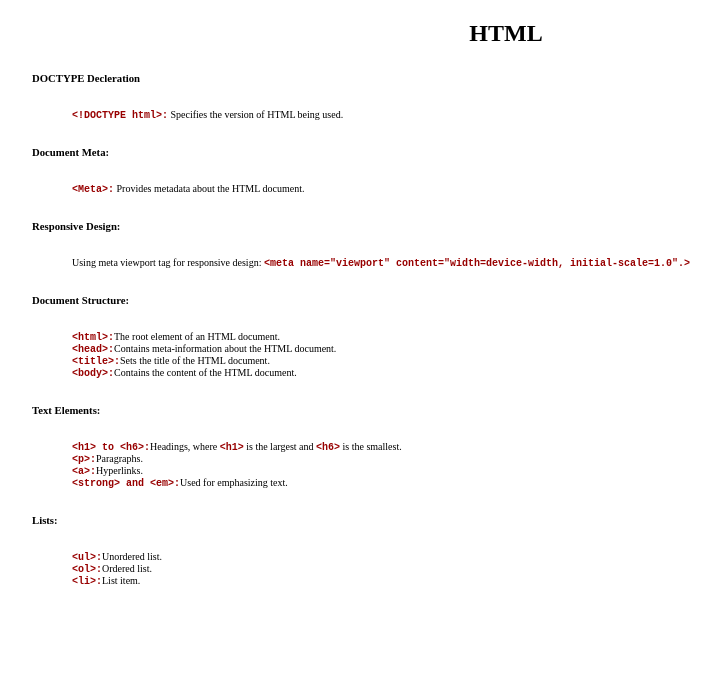
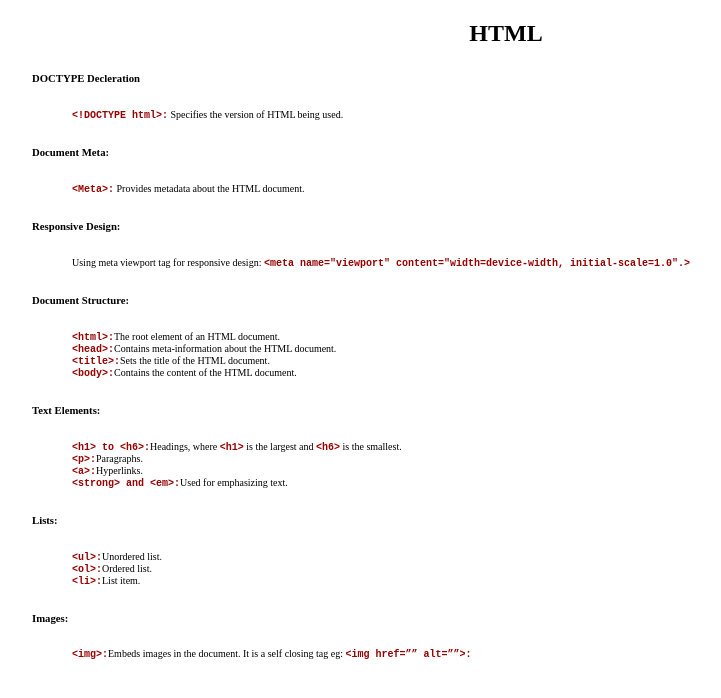
Before and after one commit to rkssingh2010/html-book, a plain HTML site: page index.html in a window 1280 px wide. Shown: the whole page, without its empty margins (134-855 px from the left). Drawn offline with Linux system fonts and the light colour scheme; a web font is replaced by a local one.

Commit message:
added images section

```diff
--- a/index.html
+++ b/index.html
@@ -89,6 +89,13 @@
           <code>&lt;li&gt;:</code>List item.
         </p>
       </section>
+      <section>
+        <h6>Images:</h6>
+        <p>
+          <code>&lt;img&gt;:</code>Embeds images in the document. It is a self
+          closing tag eg: <code>&lt;img href=”” alt=””&gt;:</code> <br />
+        </p>
+      </section>
     </main>
   </body>
 </html>
```
